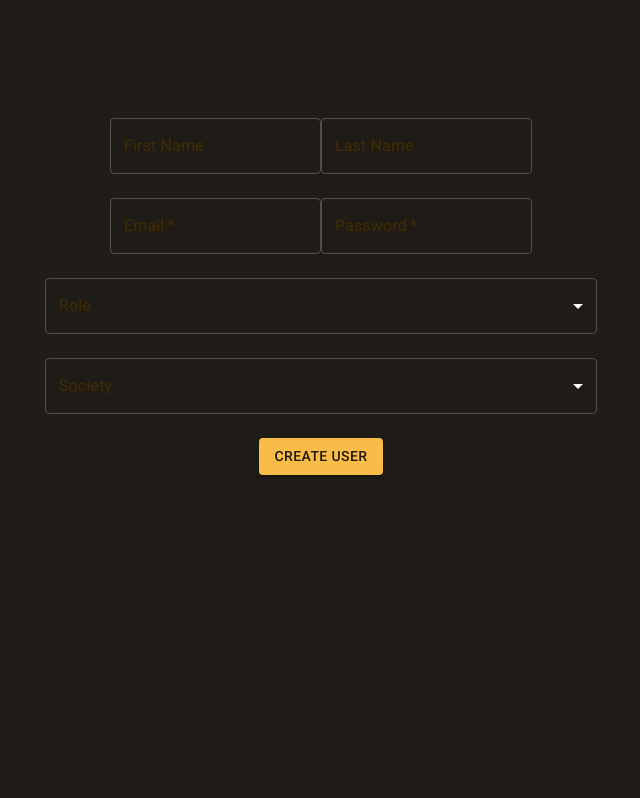
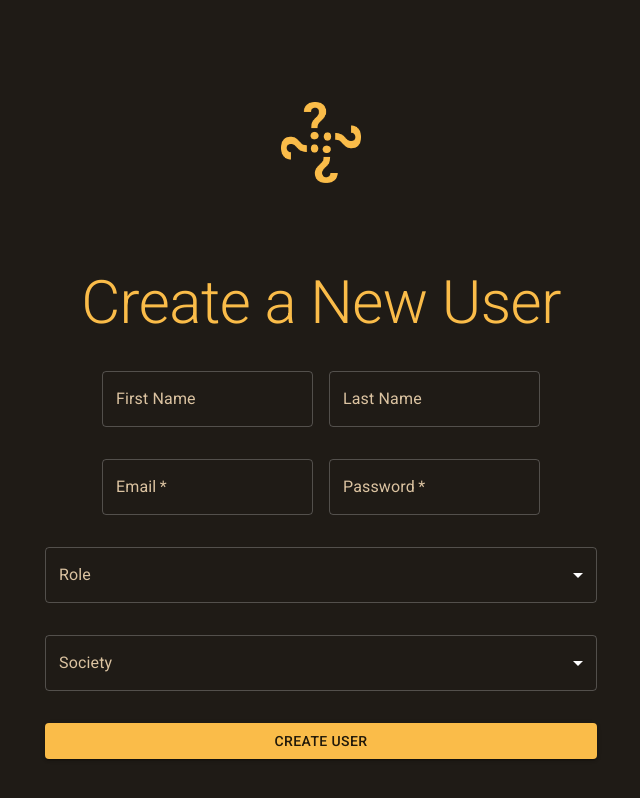
Before and after one commit to RIT-iSchool/AmericanDream_4questionmarks, a React (Create React App) app in the folder PresentationLayer/american-dream/: page /createAccount in a window 1280 px wide. Shown: the whole page, without its empty margins (319-959 px from the left). Built offline with nearby package versions, Linux system fonts and the light colour scheme.

Commit message:
Update CreateAccount.js

```diff
--- a/PresentationLayer/american-dream/src/pages/CreateAccount.js
+++ b/PresentationLayer/american-dream/src/pages/CreateAccount.js
@@ -7,10 +7,8 @@ import { Typography } from "@mui/material";
 import { useState } from "react";
 import { useNavigate } from "react-router-dom";
 import * as React from "react";
-
 import axios from 'axios';
 import Box from "@mui/material/Box";
-
 import InputLabel from "@mui/material/InputLabel";
 import MenuItem from "@mui/material/MenuItem";
 import FormControl from "@mui/material/FormControl";
@@ -18,7 +16,7 @@ import Select from "@mui/material/Select";
 import { ROLE } from "../utils/role";
 
 export default function CreateAccount({ props }) {
-    let userRole = ROLE.administrator; // TODO: get from database
+    let userRole = ROLE.administrator; // get from database
     const navigate = useNavigate();
 
     // role must be admin
@@ -103,19 +101,45 @@ export default function CreateAccount({ props }) {
   return (
                 <Container maxWidth="sm" className="loginContainer">
             <Stack spacing={10} direction="column" sx={{ textAlign: "center" }}>
+                <div>
+                    <img src={logo} className="logo" alt="4 question marks logo" />
+                </div>
+
                 <form onSubmit={createUser}>
+                    <Stack direction="column" spacing={4}>
+                        <Stack direction="column" spacing={0}>
+                            <Typography variant="h2" color="primary">
+                                Create a New User
+                            </Typography>
+                            {errorMsg && (
+                                <Typography
+                                    variant="subtitle1"
+                                    color="error"
+                                    sx={{ height: "24px" }}
+                                >
+                                    {errorMsg}
+                                </Typography>
+                            )}
+                        </Stack>
+
+                        <Stack direction="row" spacing={2} sx={{ justifyContent: "center", width: '100%' }}>
                         <TextField
                             label="First Name"
                             value={fName}
                             onChange={(e) => setFirstName(e.target.value)}
                             margin="normal"
+                            InputLabelProps={{ style: { color: '#DBC3A1' } }}
                         />
+
                        <TextField
                            label="Last Name"
                            value={lName}
                            onChange={(e) => setLastName(e.target.value)}
                            margin="normal"
+                           InputLabelProps={{ style: { color: '#DBC3A1' } }}
                        />
+                    </Stack>
+                    <Stack direction="row" spacing={2} sx={{ justifyContent: "center", width: '100%' }}>
                       <TextField
                           label="Email"
                           type="email"
@@ -123,6 +147,7 @@ export default function CreateAccount({ props }) {
                           onChange={(e) => setEmail(e.target.value)}
                           required
                           margin="normal"
+                          InputLabelProps={{ style: { color: '#DBC3A1' } }}
                       />
                       <TextField
                           label="Password"
@@ -131,9 +156,17 @@ export default function CreateAccount({ props }) {
                           onChange={(e) => setPassword(e.target.value)}
                           required
                           margin="normal"
+                          InputLabelProps={{ style: { color: '#DBC3A1' } }}
                       />
+                      </Stack>
+
                     <FormControl fullWidth margin="normal">
-                        <InputLabel id="role-select-label">Role</InputLabel>
+                        <InputLabel
+                          id="role-select-label"
+                          sx={{ color: '#DBC3A1' }}
+                          >
+                          Role
+                        </InputLabel>
                         <Select
                         value={roleName}
                         onChange={(e) =>
@@ -146,7 +179,10 @@ export default function CreateAccount({ props }) {
                         </Select>
                     </FormControl>
                     <FormControl fullWidth margin="normal">
-                        <InputLabel id="society-select-label">Society</InputLabel>
+                        <InputLabel
+                            id="society-select-label"
+                            sx={{ color: '#DBC3A1' }}
+                            >Society</InputLabel>
                         <Select
                             labelId="society-select-label"
                             value={societyID}
@@ -164,9 +200,12 @@ export default function CreateAccount({ props }) {
                     {errorMsg && (
                         <Typography color="error" margin="normal">{errorMsg}</Typography>
                     )}
+                    <Stack direction={"column"} spacing={2}>
                         <Button variant="contained" type="submit" sx={{ mt: 2 }}>
                             Create User
                         </Button>
+                    </Stack>
+                    </Stack>
                 </form>
             </Stack>
         </Container>
```
Lines whose indentation alone changed are shown as unchanged.
